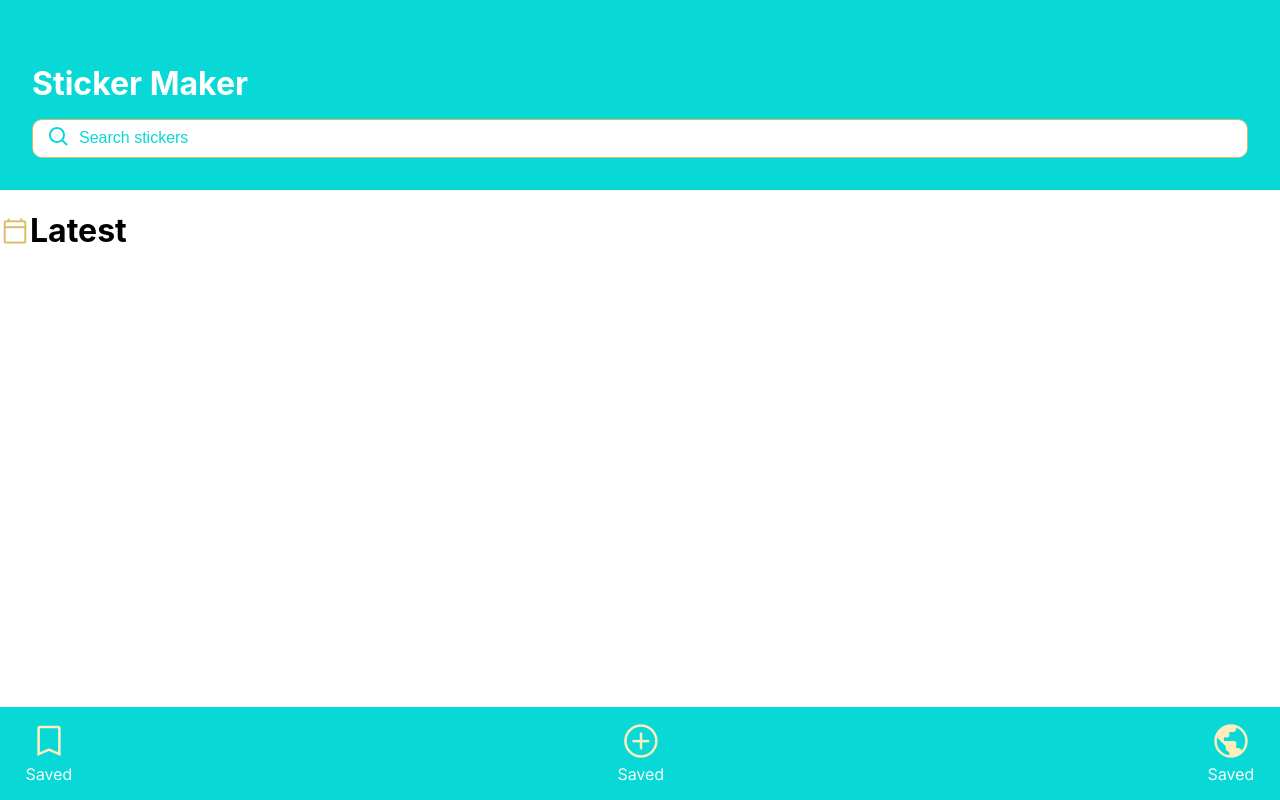
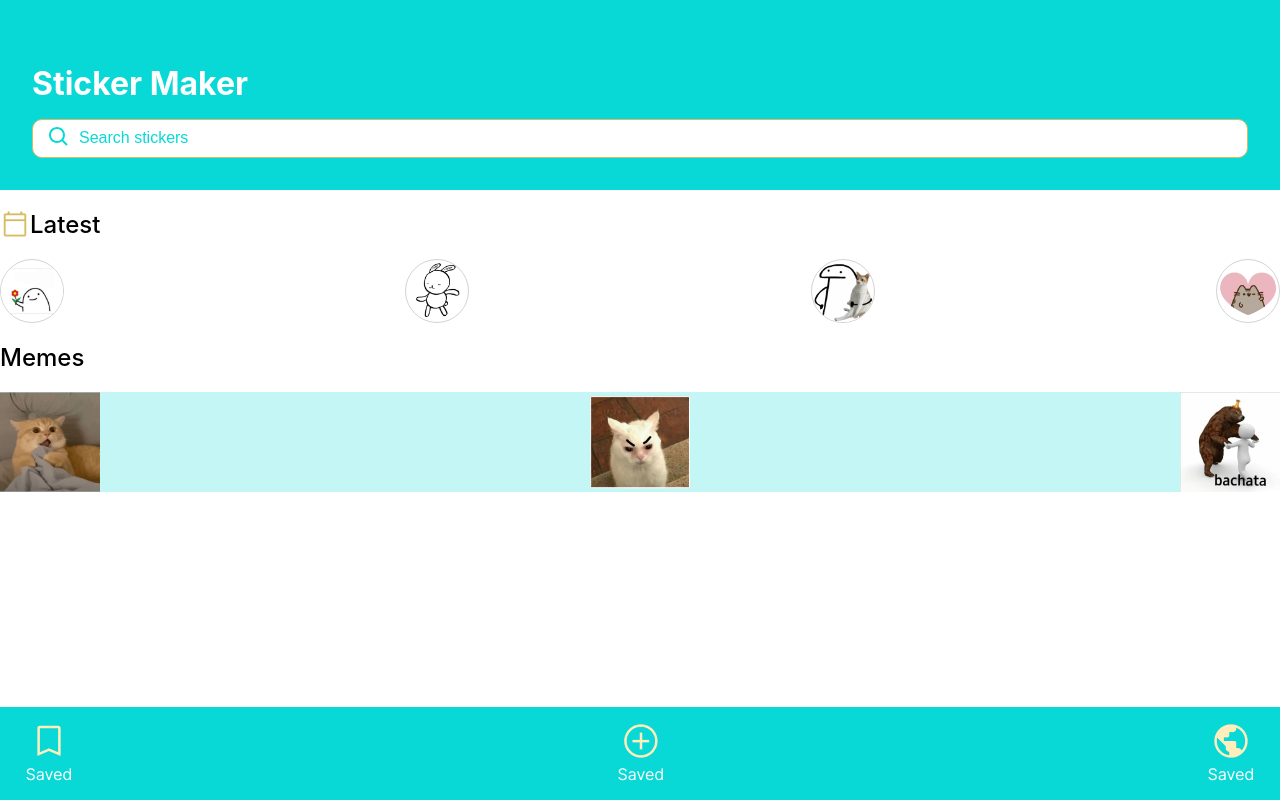
Before and after one commit to alisapromthep/frontendfriday-sticker, a React (Vite) app: page / in a window 1280 px wide. Built offline with nearby package versions, Linux system fonts and the light colour scheme.

Commit message:
successfully use dynamic section component for two sections

```diff
--- a/src/App.tsx
+++ b/src/App.tsx
@@ -2,8 +2,11 @@ import './index.css';
 import './App.scss';
 import Header from './components/Header/Header';
 import Navbar from './components/Navbar/Navbar';
-import Body from './components/Body/Body';
+import Section from './components/Section/Section';
 import calendar from './assets/icons/calendar.png';
+import sparkles from './assets/icons/sparkles_icon.png';
+import {latestData} from './data/latestData';
+import { memeData } from './data/memeData';
 
 function App() {
 
@@ -13,12 +16,25 @@ function App() {
     <Header/>
     <Navbar/>
     {/* latest section */}
-    <Body
+    <Section
     title='latest'
     logo={calendar}
+    content={latestData}
+    imgClass='section__img--round'
     />
     {/* memes section */}
+    <Section
+    title='memes'
+    content={memeData}
+    imgClass='section__img--square'
+    contentClass='section__bg'
+    />
     {/* toprated section */}
+    {/* <Section
+    title='top rated'
+    logo={sparkles}
+    bodyClass='body__reverse'
+    /> */}
     </>
   )
 }
--- a/src/components/Body/Body.scss
+++ /dev/null
@@ -1,8 +0,0 @@
-.body {
-    display: flex;
-    align-items: center;
-    &__title{
-        color: black;
-        text-transform: capitalize;
-    }
-}
--- a/src/components/Body/Body.tsx
+++ /dev/null
@@ -1,22 +0,0 @@
-import './Body.scss';
-
-interface BodyProps {
-    title: string;
-    titleClass?: string;
-    logo?: string;
-    logoClass?: string;
-
-}
-
-
-
-const Body = ({title,logo,logoClass}: BodyProps) => {
-    return (
-        <div className='body'>
-            <img src={logo} className={logoClass}/>
-            <h1 className='body__title'>{title}</h1>
-        </div>
-    )
-}
-
-export default Body
--- /dev/null
+++ b/src/components/Section/Section.scss
@@ -0,0 +1,37 @@
+.section {
+    display: flex;
+    flex-direction: column;
+
+    &__top{
+        display: flex;
+        align-items: center;
+    }
+
+    &__reverse {
+        flex-direction: row-reverse;
+        justify-content: left;
+    }
+    &__title{
+        color: black;
+        text-transform: capitalize;
+        font-weight: 500;
+        font-size: 1.5rem;
+    }
+
+    &__content{
+        display: flex;
+        justify-content: space-between;
+    }
+
+    &__bg{
+        background-color: rgba(8, 217, 214, 0.23);
+    }
+
+    &__img{
+        &--round{
+            width: 4rem;
+            border-radius: 50%;
+            border: 1px solid lightgrey;
+        }
+    }
+}
--- /dev/null
+++ b/src/components/Section/Section.tsx
@@ -0,0 +1,43 @@
+import './Section.scss';
+
+interface ContentData {
+    name:string;
+    img:string;
+}
+
+interface SectionProps {
+    title: string;
+    titleClass?: string;
+    logo?: string;
+    logoClass?: string;
+    bodyClass?: string;
+    content: ContentData[];
+    imgClass: string;
+    contentClass?:string;
+}
+
+
+
+const Section = ({title,logo,logoClass,bodyClass, content,imgClass,contentClass}: SectionProps) => {
+    return (
+        <section className={`section ${bodyClass || ""}`}>
+            <div className='section__top'>
+                <img src={logo} className={logoClass}/>
+                <h1 className='section__title'>{title}</h1>
+            </div>
+            <div className={`section__content ${contentClass  || ""}`}>
+                {
+                    content.map((image,i)=>(
+                        <img key={i} src={image.img} alt={image.name}
+                        className={imgClass}
+                        />
+                    ))
+                }
+
+            </div>
+
+        </section>
+    )
+}
+
+export default Section;
--- /dev/null
+++ b/src/data/latestData.tsx
@@ -0,0 +1,28 @@
+import iconOne from '../assets/img/image13.png';
+import iconTwo from '../assets/img/image8.png';
+import iconThree from '../assets/img/image12.png';
+import iconFour from '../assets/img/image10.png';
+
+interface LatestData {
+        name: string;
+        img: string;
+}
+
+export const latestData:LatestData[] = [
+    {
+        name:'give flower',
+        img: iconOne
+    },
+    {
+        name:'dancing bunny',
+        img: iconTwo
+    },
+    {
+        name:'holding a cat like a baby',
+        img: iconThree
+    },
+    {
+        name:'kitty in a heart',
+        img: iconFour
+    },
+];
--- /dev/null
+++ b/src/data/memeData.tsx
@@ -0,0 +1,25 @@
+import imgOne from '../assets/img/image1.png';
+import imgTwo from '../assets/img/image11.png';
+import imgThree from '../assets/img/image22.png'
+
+
+interface MemesData {
+    name: string;
+    img: string;
+}
+
+export const memeData:MemesData[]= [
+    {
+        name:'cat surprise in bed',
+        img: imgOne
+    },
+    {
+        name:'cat with angry thick eyebrow',
+        img: imgTwo
+    },
+    {
+        name:'dancing',
+        img: imgThree
+    },
+
+]
```
Also changed, not shown: src/data/topData.tsx (added, +25 -0 lines).
